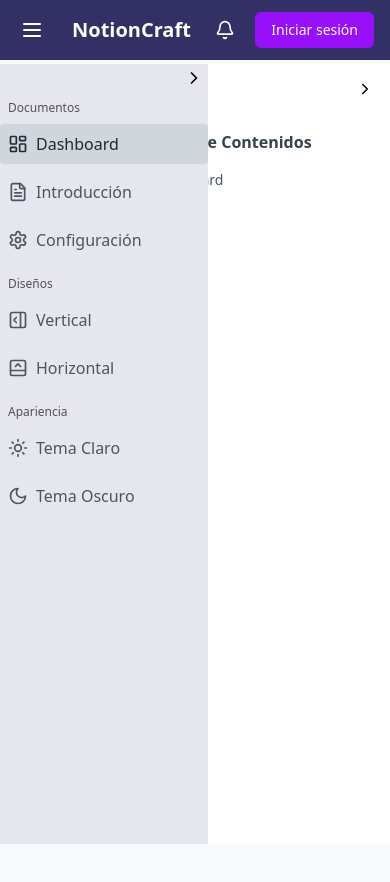
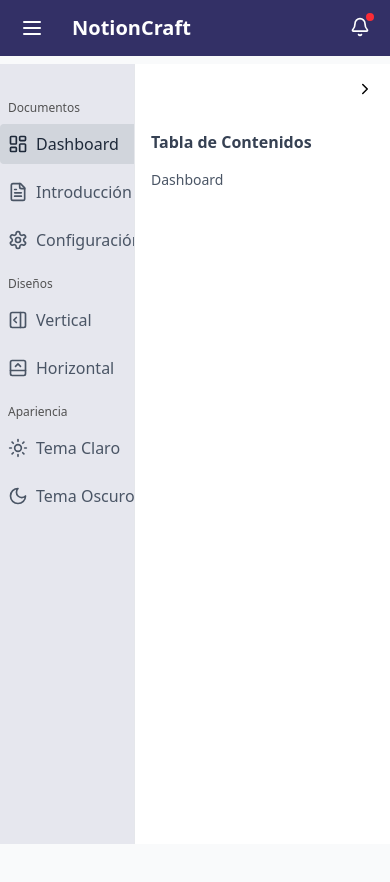
Before and after one commit to Avila-Pato/NextPresentWeb.io, a Next.js app: page /dashboard in a window 390 px wide. Shown: the top 882 px of the page. Built offline with nearby package versions, Linux system fonts and the light colour scheme; no server answers.

Commit message:
Refactor Navbar and DashboardLayout for improved accessibility and layout; update z-index values and enhance mobile menu functionality

```diff
--- a/src/app/(root)/layout.tsx
+++ b/src/app/(root)/layout.tsx
@@ -1,5 +1,4 @@
 "use client";
-
 import Navbar from '@/components/navbar';
 import Sidebar from '@/components/sidebar';
 import TableOfContents from '@/components/TableOfContents';
@@ -11,14 +10,14 @@ const DashboardLayout = ({ children }: { children: ReactNode }) => {
 
   return (
     <div className="flex flex-col min-h-screen bg-gray-50">
-      {/* Navbar fijo en la parte superior */}
+      {/* Navbar (z-50) - siempre encima de todo */}
       <Navbar />
 
       {/* Contenedor principal */}
       <div className="flex flex-1 pt-16">
-        {/* Sidebar fijo */}
+        {/* Sidebar (z-40) - debe estar sobre el contenido pero bajo el navbar */}
         <aside
-          className={`fixed h-[calc(100vh-4rem)] top-16 left-0 bg-[#e6e7ee] overflow-y-auto transition-all duration-300 z-10 ${
+          className={`fixed h-[calc(100vh-4rem)] top-16 left-0 bg-[#e6e7ee] overflow-visible transition-all duration-300 z-40 ${
             sidebarCollapsed ? 'w-16' : 'w-52'
           }`}
         >
@@ -28,9 +27,9 @@ const DashboardLayout = ({ children }: { children: ReactNode }) => {
           />
         </aside>
 
-        {/* Contenido principal con margen dinámico */}
+        {/* Contenido principal (sin z-index) */}
         <main
-          className={`flex-1 overflow-y-auto transition-all duration-300 ${
+          className={`flex-1 min-h-[calc(100vh-4rem)] overflow-y-auto transition-all duration-300 ${
             sidebarCollapsed ? 'ml-16' : 'ml-52'
           } ${tocCollapsed ? 'mr-10' : 'mr-64'}`}
         >
@@ -39,8 +38,8 @@ const DashboardLayout = ({ children }: { children: ReactNode }) => {
           </div>
         </main>
 
-        {/* Tabla de contenidos flotante */}
-        <div className={`fixed right-0 top-16 h-[calc(100vh-4rem)] transition-all duration-300 ${
+        {/* TableOfContents (z-40) - mismo nivel que sidebar */}
+        <div className={`fixed right-0 top-16 h-[calc(100vh-4rem)] transition-all duration-300 z-40 ${
           tocCollapsed ? 'w-10' : 'w-64'
         }`}>
           <TableOfContents
--- a/src/components/navbar.tsx
+++ b/src/components/navbar.tsx
@@ -2,7 +2,7 @@
 import { useEffect, useState } from "react";
 import Link from "next/link";
 import { UserButton, useUser } from "@clerk/nextjs";
-import { Search, Bell, HelpCircle, ShoppingCart, Menu, X,  MailPlus } from "lucide-react";
+import { Bell, HelpCircle, MailPlus, Menu, X } from "lucide-react";
 import { useNavbarStore } from "@/store/navBarStore";
 
 const Navbar = () => {
@@ -11,9 +11,7 @@ const Navbar = () => {
   const [mobileMenuOpen, setMobileMenuOpen] = useState(false);
 
   useEffect(() => {
-    const handleScroll = () => {
-      setSticky(window.scrollY > 30);
-    };
+    const handleScroll = () => setSticky(window.scrollY > 30);
     window.addEventListener("scroll", handleScroll);
     return () => window.removeEventListener("scroll", handleScroll);
   }, [setSticky]);
@@ -48,40 +46,58 @@ const Navbar = () => {
             </Link>
           </div>
 
-          {/* Navegación desktop */}
-          <div className="hidden md:flex items-center gap-6">
-            <div className="relative">
-              <Search className="absolute left-3 top-1/2 -translate-y-1/2 text-gray-400" size={18} />
-              <input
-                type="text"
-                placeholder="Buscar..."
-                className="bg-[#2a275a] rounded-full pl-10 pr-4 py-2 text-sm focus:outline-none focus:ring-2 focus:ring-purple-500 w-64"
-              />
+          {/* Iconos de acción (derecha) */}
+          <div className="flex items-center gap-4">
+            {/* Grupo de iconos con tooltips */}
+            <div className="flex items-center gap-4">
+              {/* Ayuda */}
+              <div className="relative group">
+                <Link
+                  href="/help"
+                  className="p-1 hover:bg-[#2a275a] rounded-full transition-colors hidden md:flex"
+                  aria-label="Ayuda"
+                >
+                  <HelpCircle size={20} />
+                </Link>
+                <div className="absolute left-1/2 -translate-x-1/2 mt-2 w-max px-2 py-1 bg-[#3a3775] text-xs rounded opacity-0 group-hover:opacity-100 transition-opacity pointer-events-none">
+                  Ayuda
+                  <div className="absolute -top-1 left-1/2 -translate-x-1/2 w-2 h-2 bg-[#3a3775] rotate-45"></div>
+                </div>
               </div>
 
-            <ul className="flex items-center gap-6 list-none">
-              <li>
-                <Link href="/help" className="flex items-center gap-1 hover:text-purple-300 transition-colors">
-                  <HelpCircle size={18} />
-                  <span>Ayuda</span>
+              {/* Personalización */}
+              <div className="relative group">
+                <Link
+                  href="/customize"
+                  className="p-1 hover:bg-[#2a275a] rounded-full transition-colors hidden md:flex"
+                  aria-label="Personalización"
+                >
+                  <MailPlus size={20} />
                 </Link>
-              </li>
-              <li>
-                <Link href="/customize" className=" flex items-center gap-1 hover:text-purple-300 transition-colors">
-                < MailPlus size={18} />
-                  <span>Personalización</span>
-                </Link>
-              </li>
-            </ul>
+                <div className="absolute left-1/2 -translate-x-1/2 mt-2 w-max px-2 py-1 bg-[#3a3775] text-xs rounded opacity-0 group-hover:opacity-100 transition-opacity pointer-events-none">
+                  Personalización
+                  <div className="absolute -top-1 left-1/2 -translate-x-1/2 w-2 h-2 bg-[#3a3775] rotate-45"></div>
+                </div>
               </div>
 
-          {/* Iconos de usuario */}
-          <div className="flex items-center gap-4">
-            <button className="relative p-1 hover:bg-[#2a275a] rounded-full transition-colors">
+              {/* Notificaciones */}
+              <div className="relative group">
+                <button
+                  className="p-1 hover:bg-[#2a275a] rounded-full transition-colors relative"
+                  aria-label="Notificaciones"
+                >
                   <Bell size={20} />
+                  <span className="absolute top-0 right-0 h-2 w-2 rounded-full bg-red-500"></span>
                 </button>
+                <div className="absolute left-1/2 -translate-x-1/2 mt-2 w-max px-2 py-1 bg-[#3a3775] text-xs rounded opacity-0 group-hover:opacity-100 transition-opacity pointer-events-none">
+                  Notificaciones
+                  <div className="absolute -top-1 left-1/2 -translate-x-1/2 w-2 h-2 bg-[#3a3775] rotate-45"></div>
+                </div>
+              </div>
+            </div>
 
-            {isSignedIn ? (
+            {/* Avatar de usuario */}
+            {isSignedIn && (
               <div className="flex items-center gap-2">
                 <UserButton
                   afterSignOutUrl="/"
@@ -92,32 +108,18 @@ const Navbar = () => {
                     }
                   }}
                 />
-                <span className="hidden md:inline text-sm">{user?.firstName}</span>
+                <span className="hidden md:inline text-sm">
+                  {user?.firstName || "Mi cuenta"}
+                </span>
               </div>
-            ) : (
-              <Link
-                href="/sign-in"
-                className="bg-purple-600 hover:bg-purple-700 px-4 py-2 rounded-md text-sm font-medium transition-colors"
-              >
-                Iniciar sesión
-              </Link>
             )}
           </div>
         </div>
 
         {/* Menú móvil */}
         {mobileMenuOpen && (
-          <div className="md:hidden bg-[#2a275a] rounded-lg mt-3 p-4 space-y-4">
-            <div className="relative">
-              <Search className="absolute left-3 top-1/2 -translate-y-1/2 text-gray-400" size={18} />
-              <input
-                type="text"
-                placeholder="Buscar..."
-                className="bg-[#333066] w-full rounded-full pl-10 pr-4 py-2 text-sm focus:outline-none"
-              />
-            </div>
-
-            <ul className="space-y-3">
+          <div className="md:hidden bg-[#2a275a] rounded-lg mt-3 p-4 space-y-3">
+            <ul className="space-y-2">
               <li>
                 <Link
                   href="/help"
@@ -130,18 +132,10 @@ const Navbar = () => {
               <li>
                 <Link
                   href="/customize"
-                  className="block px-3 py-2 hover:bg-[#333066] rounded-md transition-colors"
-                >
-                  Personalización
-                </Link>
-              </li>
-              <li>
-                <Link
-                  href="/pricing"
                   className="flex items-center gap-2 px-3 py-2 hover:bg-[#333066] rounded-md transition-colors"
                 >
-                  <ShoppingCart size={18} />
-                  Planes
+                  <MailPlus size={18} />
+                  Personalización
                 </Link>
               </li>
             </ul>
--- a/src/components/sidebar.tsx
+++ b/src/components/sidebar.tsx
@@ -27,7 +27,7 @@ const Sidebar = ({ collapsed, onToggleCollapse }: SidebarProps) => {
   };
 
   return (
-    <div className="h-full lg:p-4  flex flex-col">
+    <div className="h-full lg:p-4 flex flex-col overflow-visible ">
       <button
         onClick={onToggleCollapse}
         className="self-end mb-2 p-1 rounded-full hover:bg-gray-300"
@@ -39,86 +39,135 @@ const Sidebar = ({ collapsed, onToggleCollapse }: SidebarProps) => {
       <ul className="space-y-2 flex-1">
         {!collapsed && <li className="text-neutral-600 font-light text-xs pl-2">Documentos</li>}
 
-        <li>
+        {/* Dashboard */}
+        <li className="relative group">
           <Link
             href="/dashboard"
             className={`flex items-center p-2 rounded hover:bg-gray-300 transition-colors ${isActive('/dashboard') ? 'bg-gray-300 text-gray-800 font-medium' : 'text-gray-600'
               }`}
           >
-            {collapsed ? <LayoutDashboard size={20} /> : <LayoutDashboard className="mr-2" size={20} />}
+            <LayoutDashboard className={collapsed ? "" : "mr-2"} size={20} />
             {!collapsed && "Dashboard"}
           </Link>
+
+          {collapsed && (
+            <div className="absolute left-full ml-2 top-1/2 transform -translate-y-1/2 px-2 py-1 bg-gray-700 text-white text-sm rounded opacity-0 group-hover:opacity-100 transition-opacity whitespace-nowrap z-50">
+              Dashboard
+              <div className="absolute right-full top-1/2 -translate-y-1/2 w-2 h-2 bg-gray-700 rotate-45"></div>
+            </div>
+          )}
         </li>
 
-        <li className="group relative">
+        {/* Introducción */}
+        <li className="relative group">
           <Link
             href="/dashboard/introduccion"
             className={`flex items-center p-2 rounded hover:bg-gray-300 transition-colors ${isActive('/dashboard/introduccion') ? 'bg-gray-300 text-gray-800 font-medium' : 'text-gray-600'
               }`}
           >
-            {collapsed ? <FileText size={20} /> : <FileText className="mr-2 " size={20} />}
+            <FileText className={collapsed ? "" : "mr-2"} size={20} />
             {!collapsed && "Introducción"}
           </Link>
-          {/* Tooltip */}
+          {collapsed && (
+            <div className="absolute left-full ml-2 top-1/2 transform -translate-y-1/2 px-2 py-1 bg-gray-700 text-white text-sm rounded opacity-0 group-hover:opacity-100 transition-opacity whitespace-nowrap z-50">
+              Introducción
+              <div className="absolute right-full top-1/2 -translate-y-1/2 w-2 h-2 bg-gray-700 rotate-45"></div>
+            </div>
+          )}
         </li>
 
-        <li>
+        {/* Configuración */}
+        <li className="relative group">
           <Link
             href="/dashboard/setup"
             className={`flex items-center p-2 rounded hover:bg-gray-300 transition-colors ${isActive('/dashboard/setup') ? 'bg-gray-300 text-gray-800 font-medium' : 'text-gray-600'
               }`}
           >
-            {collapsed ? <Settings size={20} /> : <Settings className="mr-2" size={20} />}
+            <Settings className={collapsed ? "" : "mr-2"} size={20} />
             {!collapsed && "Configuración"}
           </Link>
+          {collapsed && (
+            <div className="absolute left-full ml-2 top-1/2 transform -translate-y-1/2 px-2 py-1 bg-gray-700 text-white text-sm rounded opacity-0 group-hover:opacity-100 transition-opacity whitespace-nowrap z-50">
+              Configuración
+              <div className="absolute right-full top-1/2 -translate-y-1/2 w-2 h-2 bg-gray-700 rotate-45"></div>
+            </div>
+          )}
         </li>
 
         {!collapsed && <li className="text-neutral-600 font-light text-xs pl-2 mt-4">Diseños</li>}
 
-        <li>
+        {/* Vertical */}
+        <li className="relative group">
           <Link
             href="/dashboard/layout/vertical"
             className={`flex items-center p-2 rounded hover:bg-gray-300 transition-colors ${isActive('/dashboard/layout/vertical') ? 'bg-gray-300 text-gray-800 font-medium' : 'text-gray-600'
               }`}
           >
-            {collapsed ? <PanelRightOpen size={20} /> : <PanelRightOpen className="mr-2" size={20} />}
+            <PanelRightOpen className={collapsed ? "" : "mr-2"} size={20} />
             {!collapsed && "Vertical"}
           </Link>
+          {collapsed && (
+            <div className="absolute left-full ml-2 top-1/2 transform -translate-y-1/2 px-2 py-1 bg-gray-700 text-white text-sm rounded opacity-0 group-hover:opacity-100 transition-opacity whitespace-nowrap z-50">
+              Vertical
+              <div className="absolute right-full top-1/2 -translate-y-1/2 w-2 h-2 bg-gray-700 rotate-45"></div>
+            </div>
+          )}
         </li>
 
-        <li>
+        {/* Horizontal */}
+        <li className="relative group">
           <Link
             href="/dashboard/layout/horizontal"
             className={`flex items-center p-2 rounded hover:bg-gray-300 transition-colors ${isActive('/dashboard/layout/horizontal') ? 'bg-gray-300 text-gray-800 font-medium' : 'text-gray-600'
               }`}
           >
-            {collapsed ? <PanelBottomOpen size={20} /> : <PanelBottomOpen className="mr-2" size={20} />}
+            <PanelBottomOpen className={collapsed ? "" : "mr-2"} size={20} />
             {!collapsed && "Horizontal"}
           </Link>
+          {collapsed && (
+            <div className="absolute left-full ml-2 top-1/2 transform -translate-y-1/2 px-2 py-1 bg-gray-700 text-white text-sm rounded opacity-0 group-hover:opacity-100 transition-opacity whitespace-nowrap z-50">
+              Horizontal
+              <div className="absolute right-full top-1/2 -translate-y-1/2 w-2 h-2 bg-gray-700 rotate-45"></div>
+            </div>
+          )}
         </li>
 
         {!collapsed && <li className="text-neutral-600 font-light text-xs pl-2 mt-4">Apariencia</li>}
 
-        <li>
+        {/* Tema Claro */}
+        <li className="relative group">
           <Link
             href="/dashboard/theme/light"
             className={`flex items-center p-2 rounded hover:bg-gray-300 transition-colors ${isActive('/dashboard/theme/light') ? 'bg-gray-300 text-gray-800 font-medium' : 'text-gray-600'
               }`}
           >
-            {collapsed ? <Sun size={20} /> : <Sun className="mr-2" size={20} />}
+            <Sun className={collapsed ? "" : "mr-2"} size={20} />
             {!collapsed && "Tema Claro"}
           </Link>
+          {collapsed && (
+            <div className="absolute left-full ml-2 top-1/2 transform -translate-y-1/2 px-2 py-1 bg-gray-700 text-white text-sm rounded opacity-0 group-hover:opacity-100 transition-opacity whitespace-nowrap z-50">
+              Tema Claro
+              <div className="absolute right-full top-1/2 -translate-y-1/2 w-2 h-2 bg-gray-700 rotate-45"></div>
+            </div>
+          )}
         </li>
 
-        <li>
+        {/* Tema Oscuro */}
+        <li className="relative group">
           <Link
             href="/dashboard/theme/dark"
             className={`flex items-center p-2 rounded hover:bg-gray-300 transition-colors ${isActive('/dashboard/theme/dark') ? 'bg-gray-300 text-gray-800 font-medium' : 'text-gray-600'
               }`}
           >
-            {collapsed ? <Moon size={20} /> : <Moon className="mr-2" size={20} />}
+            <Moon className={collapsed ? "" : "mr-2"} size={20} />
             {!collapsed && "Tema Oscuro"}
           </Link>
+          {collapsed && (
+            <div className="absolute left-full ml-2 top-1/2 transform -translate-y-1/2 px-2 py-1 bg-gray-700 text-white text-sm rounded opacity-0 group-hover:opacity-100 transition-opacity whitespace-nowrap z-50">
+              Tema Oscuro
+              <div className="absolute right-full top-1/2 -translate-y-1/2 w-2 h-2 bg-gray-700 rotate-45"></div>
+            </div>
+          )}
         </li>
       </ul>
     </div>
```
Lines whose indentation alone changed are shown as unchanged.
